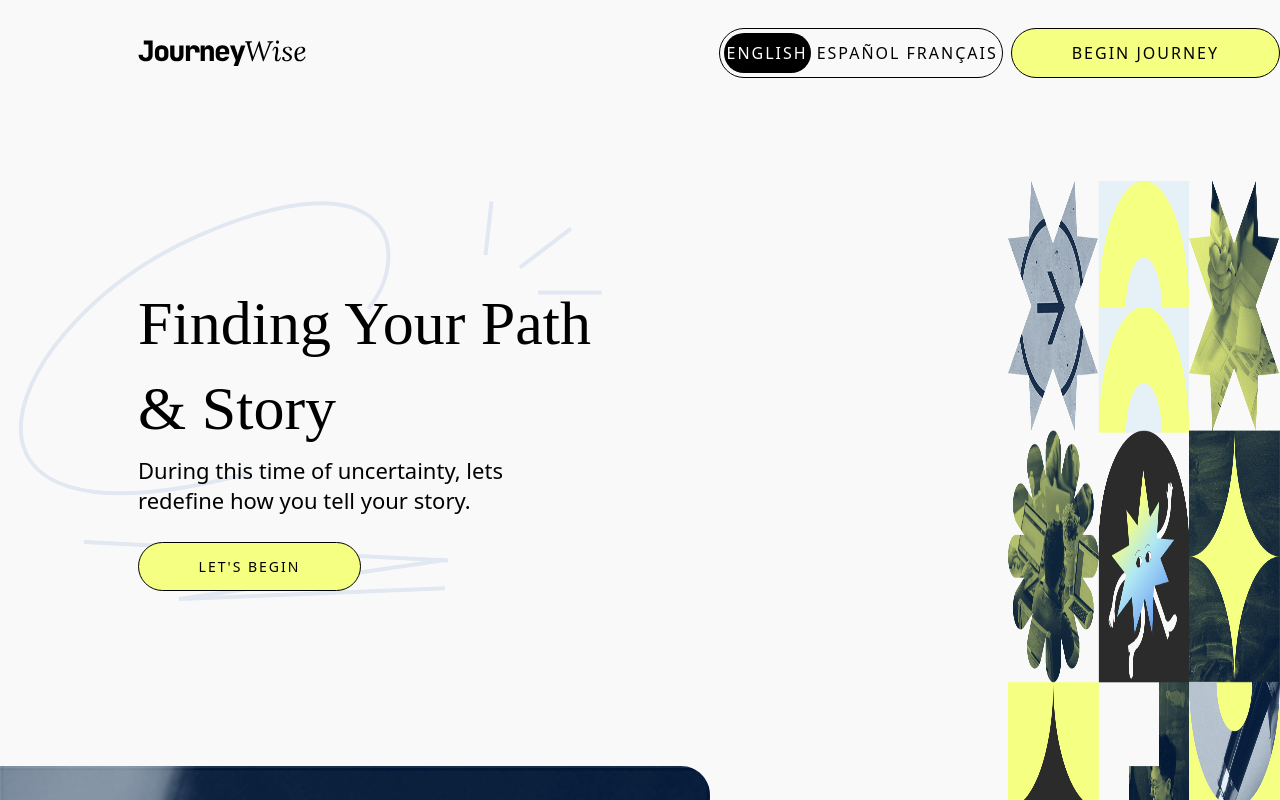
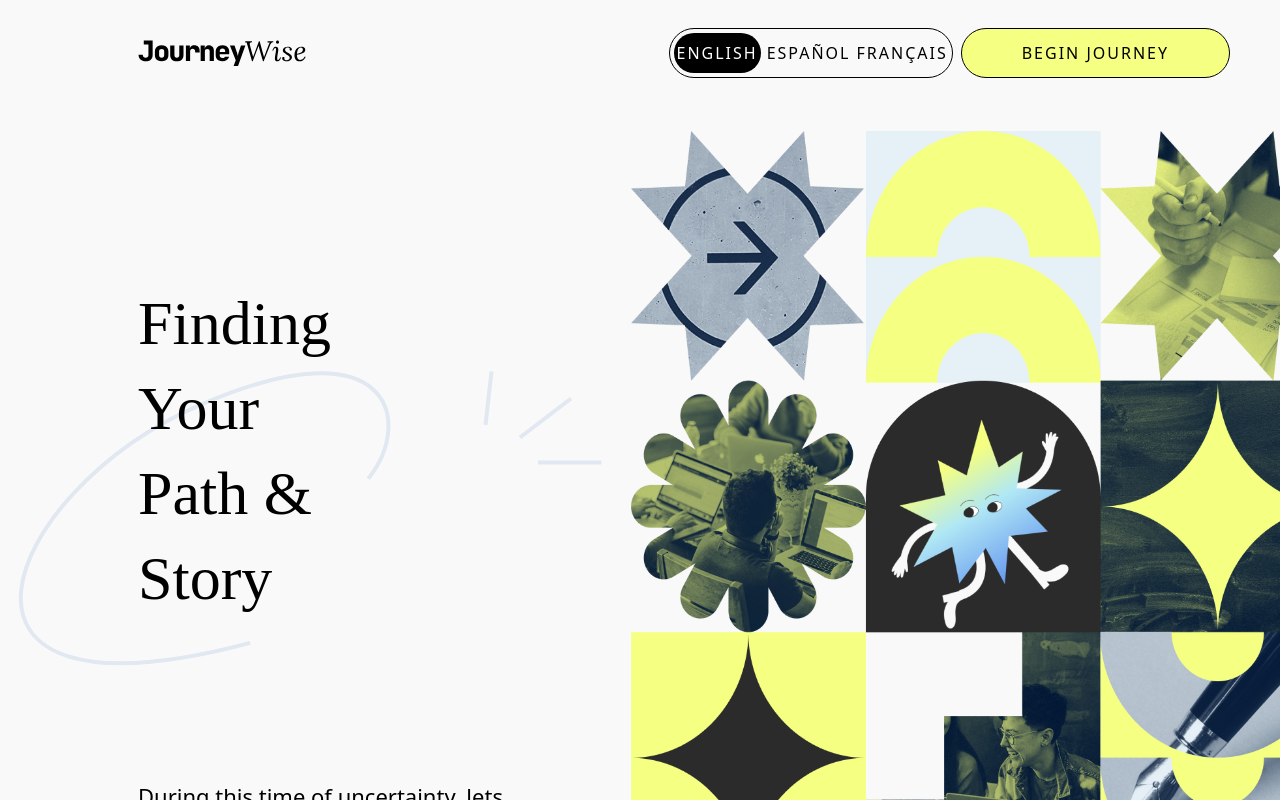
Before and after one commit to cherryontech/JourneyWise, a React (Vite) app in the folder app/: page / in a window 1280 px wide. Shown: the top 800 px of the page. Built offline with nearby package versions, Linux system fonts and the light colour scheme; a web font is replaced by a local one.

Commit message:
fixed hero collage on homepage to not get distorted

```diff
--- a/app/src/components/Nav/header-custom.css
+++ b/app/src/components/Nav/header-custom.css
@@ -5,6 +5,7 @@ header {
   margin-left: 138px;
   margin-top: 28px;
   margin-bottom: 75px;
+  padding-right: 50px;
 }
 
 #navheader img {
--- a/app/src/components/homepage/Collage.jsx
+++ b/app/src/components/homepage/Collage.jsx
@@ -2,7 +2,7 @@ import React from 'react'
 
 const Collage = () => {
   return (
-    <div>
+    <div id="collagecontainer">
     <img
     id="collage"
     src="/journeywise-hero.png"
--- a/app/src/components/homepage/Hero.jsx
+++ b/app/src/components/homepage/Hero.jsx
@@ -12,7 +12,7 @@ const Hero = () => {
   return (
     <header id="heroheader" className="hero-custom">
       <section id="heading-subheading">
-        <div>
+        <div id="heading-container">
           <h2>
           Finding Your Path & Story
           </h2>
--- a/app/src/components/homepage/collage-custom.css
+++ b/app/src/components/homepage/collage-custom.css
@@ -1,6 +1,15 @@
+#collagecontainer {
+  width: 705px;
+  height: 753px;
+  margin-right: 0px;
+  margin-left: -300px;
+  margin-top: -50px;
+}
+
 #collage img {
-  width: 702px;
+  width: 705px;
   height: 753px;
+  object-fit: cover;
 }
 
 @media (max-width: 480px) {
--- a/app/src/components/homepage/hero-custom.css
+++ b/app/src/components/homepage/hero-custom.css
@@ -1,9 +1,22 @@
+#heroheader {
+  display: flex;
+  flex-direction: row;
+  margin-left: 138px;
+}
+
 #heroheader h2 {
   font-size: 62px;
-  margin-right: 400px;
+  margin-right: 600px;
   margin-top: 100px;
   position: relative;
   line-height: 137.827%;
+}
+
+#heading-subheading {
+  display: flex;
+  flex-direction: column;
+  justify-content: center;
+  align-items: flex-start;
 }
 
 #heroheader h6 {
@@ -16,6 +29,12 @@
   margin-left: 138px;
   display: flex;
   flex-direction: row;
+}
+
+#heading-container {
+  display: flex;
+  flex-direction: column;
+  align-items: flex-start;
 }
 
 #subheading {
```
